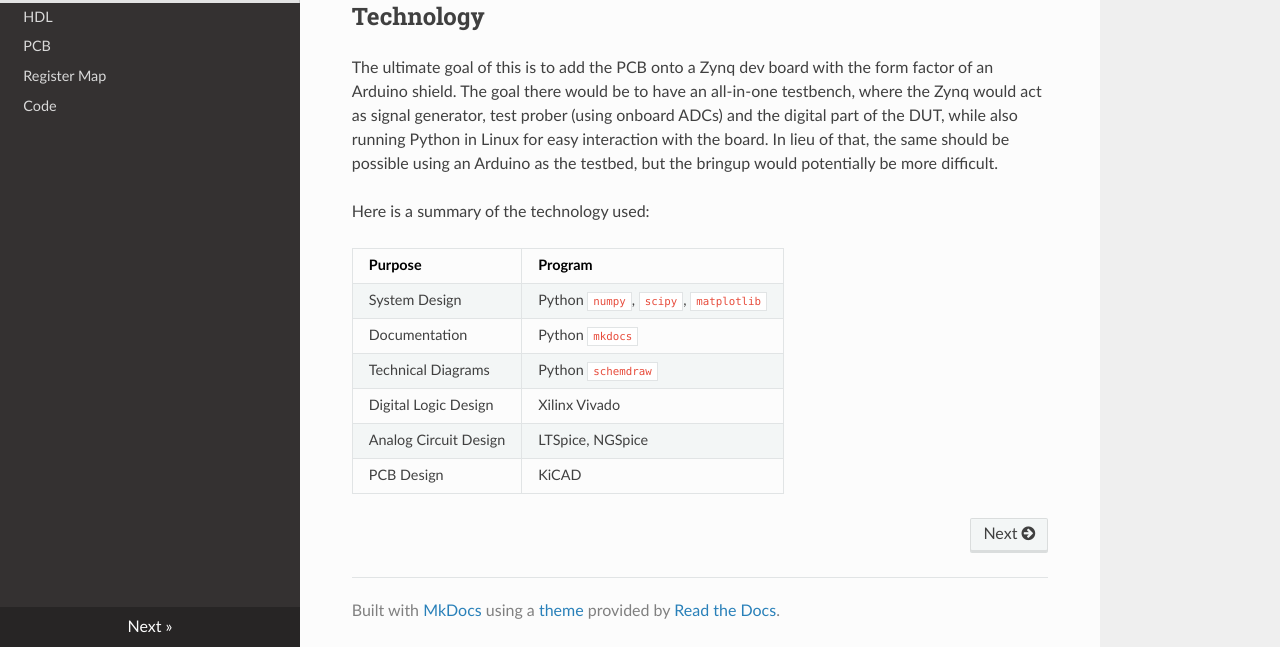
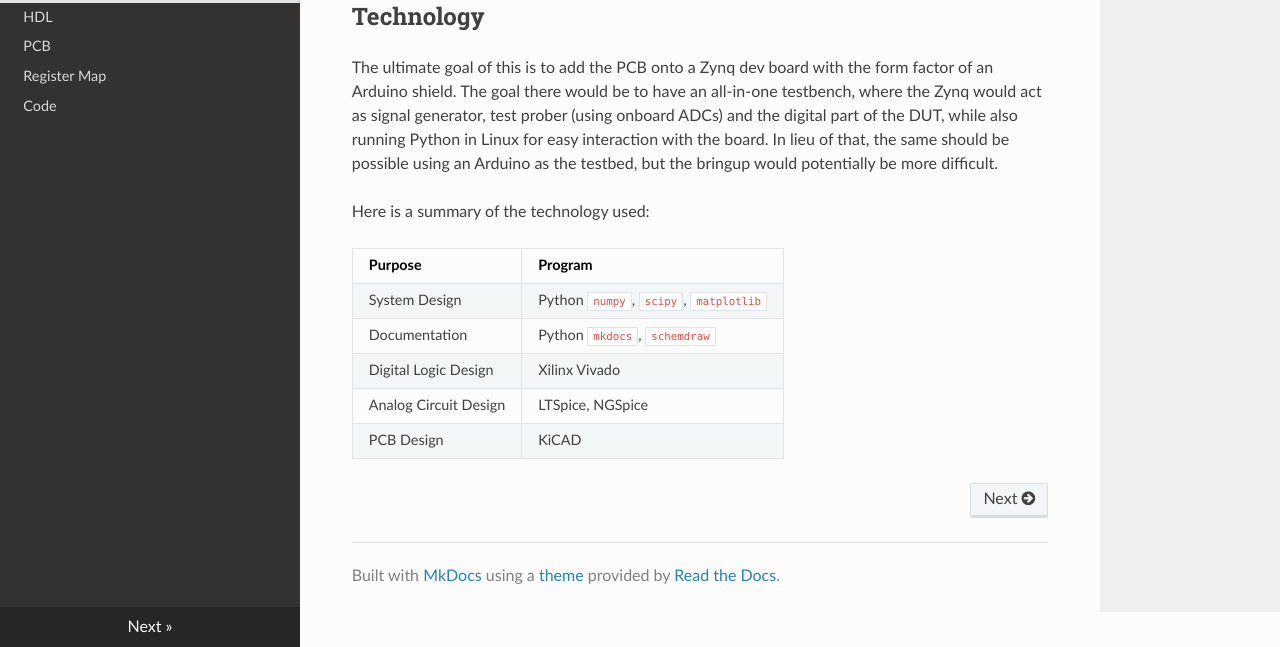
Before and after one commit to Codax2000/ns-sar-pcb, an MkDocs documentation site: the page built from docs/docs/index.md, in a window 1280 px wide and 900 px high, scrolled down 2831 px, cut to the strip 253-900 px from the top of the window. Built offline with MkDocs 1.6.1, drawn with Linux system fonts in a browser that asks for light colours; nearby versions of some CDN libraries.

Commit message:
updated README and tweaked website documentation

```diff
--- a/docs/docs/index.md
+++ b/docs/docs/index.md
@@ -60,8 +60,7 @@ Here is a summary of the technology used:
 | Purpose | Program |
 | :--- | :--- |
 | System Design | Python `numpy`, `scipy`, `matplotlib` |
-| Documentation | Python `mkdocs` |
-| Technical Diagrams | Python `schemdraw` |
+| Documentation | Python `mkdocs`, `schemdraw` |
 | Digital Logic Design | Xilinx Vivado |
 | Analog Circuit Design | LTSpice, NGSpice |
 | PCB Design | KiCAD |
```
Also changed, not shown: README.md.
